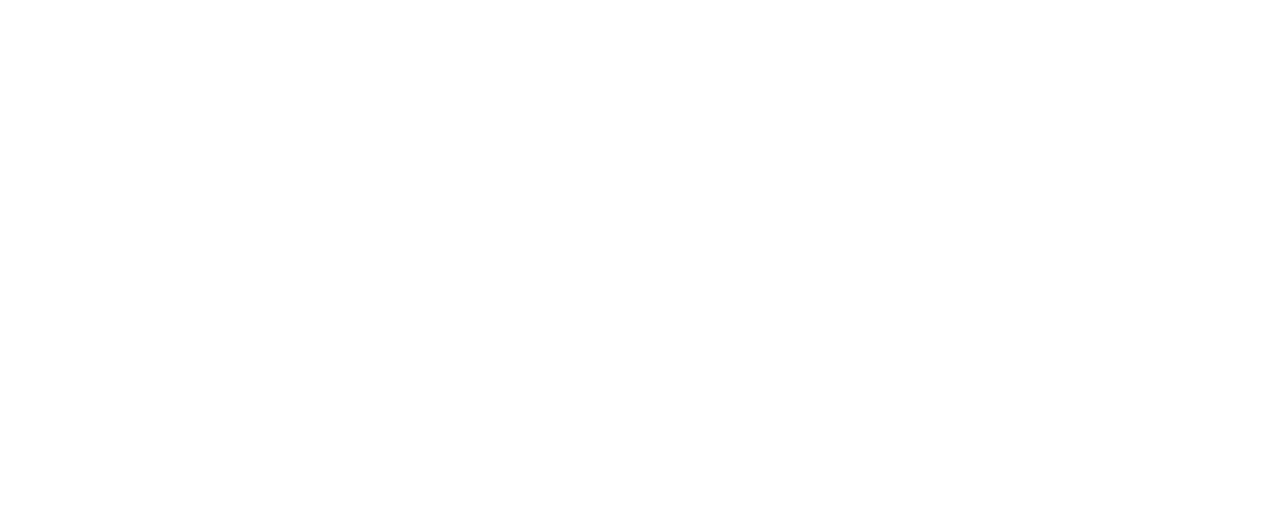
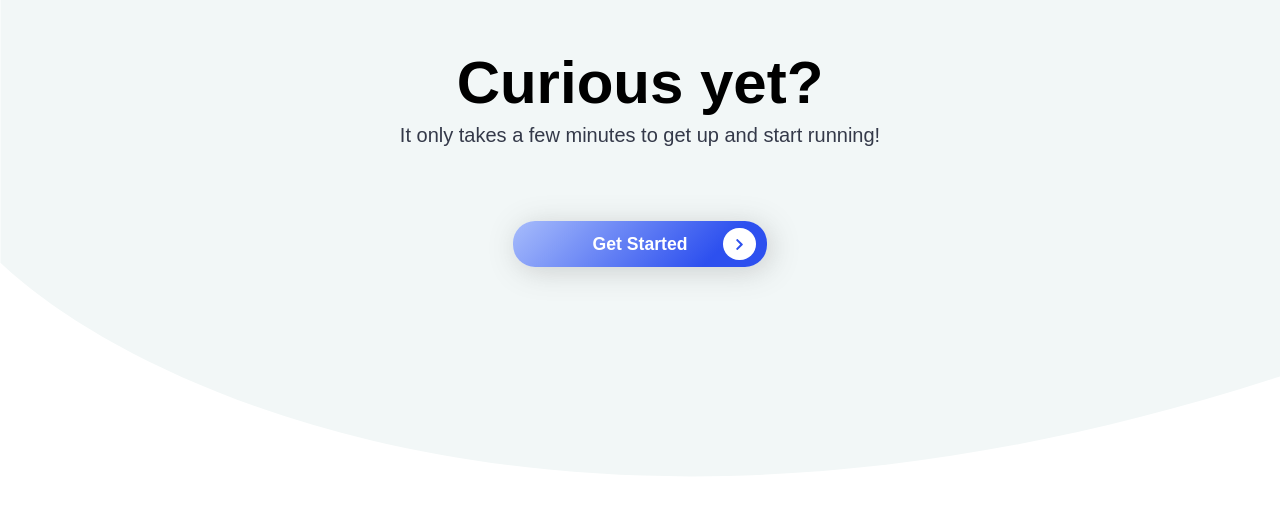
Before and after one commit to afifym/healovo, a React (Create React App) app: page / in a window 1280 px wide. Shown: the part 163-678 px from the top of the page. Built offline with nearby package versions, Linux system fonts and the light colour scheme.

Commit message:
completed Curious component

```diff
--- a/src/App.js
+++ b/src/App.js
@@ -1,5 +1,11 @@
+import Curious from './components/Curious/Curious';
+
 function App() {
-  return <div></div>;
+  return (
+    <div>
+      <Curious />
+    </div>
+  );
 }
 
 export default App;
--- /dev/null
+++ b/src/components/Curious/Curious.jsx
@@ -0,0 +1,62 @@
+import React from 'react';
+import styled from 'styled-components';
+import { FaChevronRight } from 'react-icons/fa';
+import GradientButton from '../shared/GradientButton/GradientButton';
+import { Box, Typography } from '@material-ui/core';
+
+const Wrapper = styled.div`
+  text-align: center;
+  background: url('/assets/images/curious-bg.svg') no-repeat;
+  background-size: cover;
+  height: 80vh;
+
+  .title {
+    @media (max-width: 470px) {
+      font-size: 2.6rem;
+      margin-bottom: 0.3em;
+    }
+  }
+`;
+
+const Curious = () => {
+  return (
+    <Wrapper>
+      <Box
+        style={{ height: '100%' }}
+        display='flex'
+        alignItems='center'
+        justifyContent='center'
+        mx={1}
+      >
+        <div>
+          <Typography
+            className='title'
+            variant='h2'
+            component='h2'
+            style={{ fontWeight: 700 }}
+          >
+            Curious yet?
+          </Typography>
+          <Typography
+            color='secondary'
+            component='p'
+            variant='h6'
+            style={{ marginBottom: '70px' }}
+          >
+            It only takes a few minutes to get up and start running!
+          </Typography>
+          <GradientButton
+            width='210px'
+            lightCircle
+            blueBg
+            icon={<FaChevronRight color='hsl(229, 86%, 56%)' size={13} />}
+          >
+            Get Started
+          </GradientButton>
+        </div>
+      </Box>
+    </Wrapper>
+  );
+};
+
+export default Curious;
```
Also changed, not shown: src/pages/Curious.jsx (deleted, +0 -50 lines), public/assets/images/curious-bg.svg (added), 1 other file (tests, documents, lock files or other folders).
